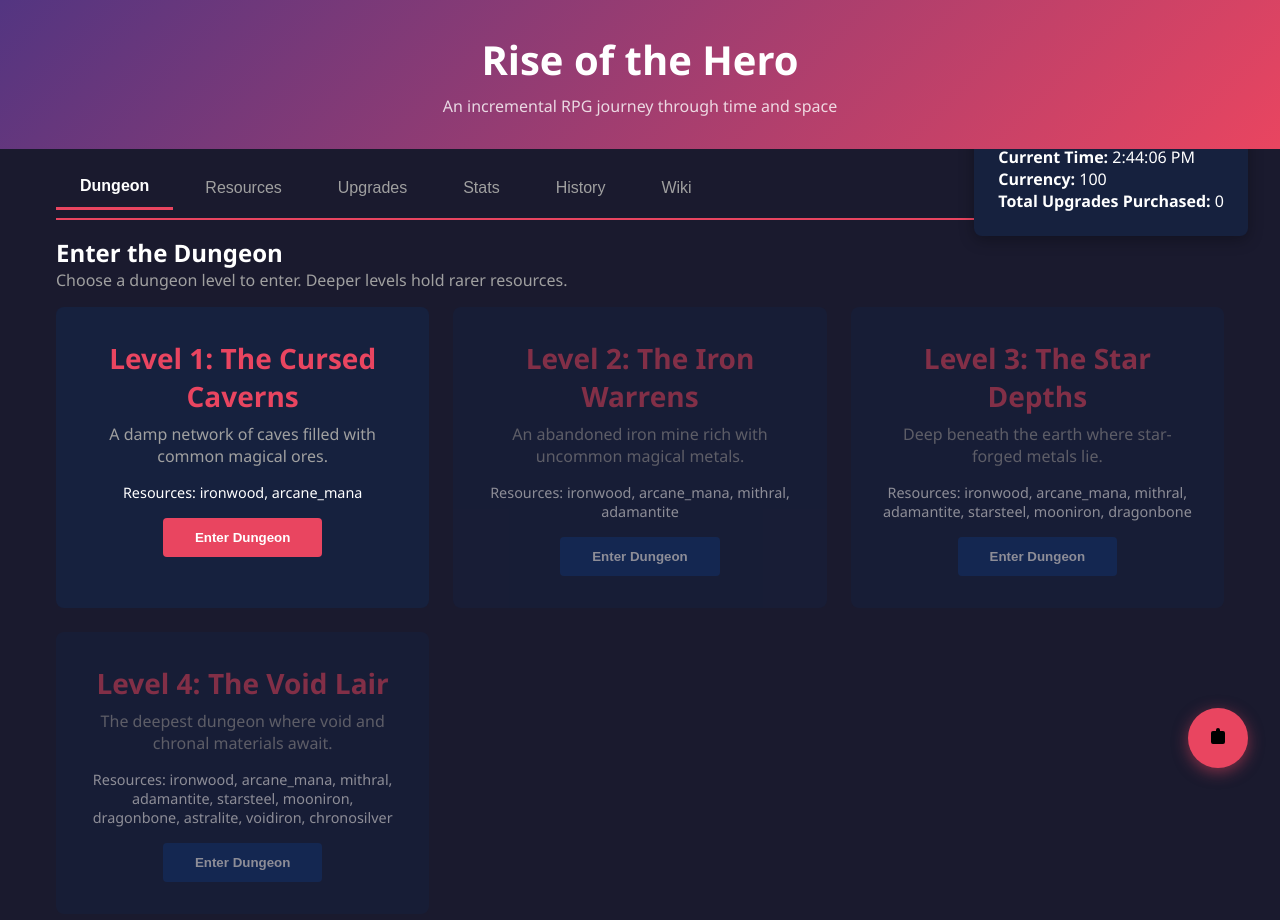
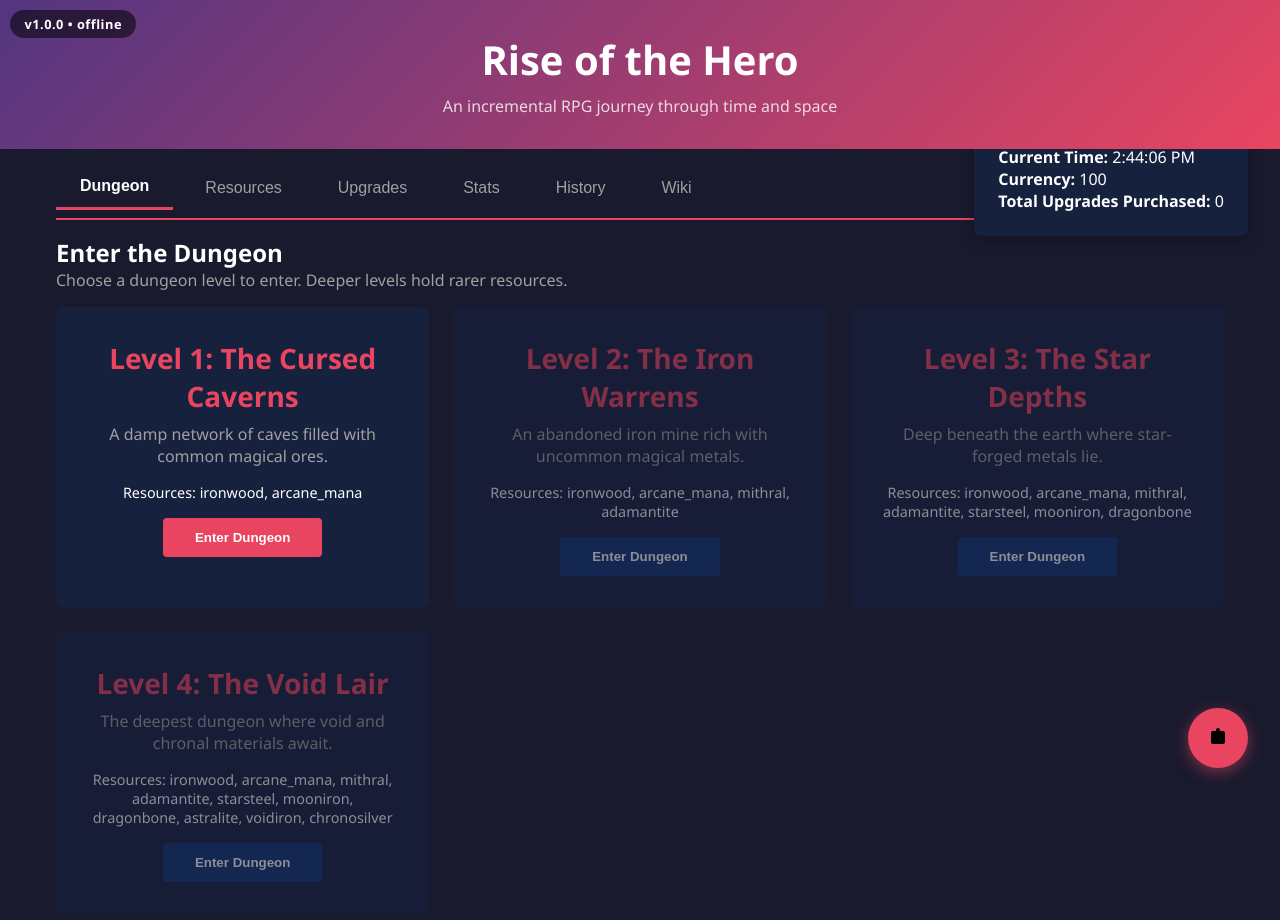
Before and after one commit to jacdavwill/inc-web-game, a website: page index.html in a window 1280 px wide. Drawn offline with Linux system fonts and the light colour scheme; no server answers.

Commit message:
Add version tag with latest commit hash to header

```diff
--- a/css/styles.css
+++ b/css/styles.css
@@ -41,6 +41,20 @@ body {
 .tagline {
     opacity: 0.8;
     font-weight: 300;
+}
+
+#version-tag {
+    position: absolute;
+    top: 10px;
+    left: 10px;
+    background: rgba(0, 0, 0, 0.55);
+    padding: 0.3rem 0.9rem;
+    border-radius: 20px;
+    font-size: 0.8rem;
+    font-weight: 600;
+    letter-spacing: 0.5px;
+    color: var(--text-primary);
+    z-index: 101;
 }
 
 /* Main Game Area */
--- a/index.html
+++ b/index.html
@@ -10,6 +10,7 @@
     <div id="app">
         <!-- Header -->
         <header class="hero">
+            <div id="version-tag">v1.0.0 • loading...</div>
             <h1>Rise of the Hero</h1>
             <p class="tagline">An incremental RPG journey through time and space</p>
         </header>
--- a/js/main.js
+++ b/js/main.js
@@ -84,6 +84,7 @@ document.addEventListener('DOMContentLoaded', () => {
     renderWiki();
     renderResources();
     updateCurrencyDisplay();
+    updateVersionTag();
 
     // Auto-save functionality
     setInterval(() => {
@@ -92,6 +93,25 @@ document.addEventListener('DOMContentLoaded', () => {
         }
     }, CONFIG.AUTO_SAVE_INTERVAL);
 });
+
+// Version Tag - shows app version and latest commit hash
+async function updateVersionTag() {
+    const tagEl = document.getElementById('version-tag');
+    if (!tagEl) return;
+
+    const version = 'v1.0.0';
+    try {
+        const response = await fetch('https://api.github.com/repos/jacdavwill/inc-web-game/commits/main');
+        if (!response.ok) {
+            throw new Error('GitHub API error');
+        }
+        const data = await response.json();
+        const sha = data.sha ? data.sha.substring(0, 8) : 'unknown';
+        tagEl.textContent = `${version} • ${sha}`;
+    } catch (e) {
+        tagEl.textContent = `${version} • offline`;
+    }
+}
 
 // Tab Management
 function switchTab(tabName) {
```
